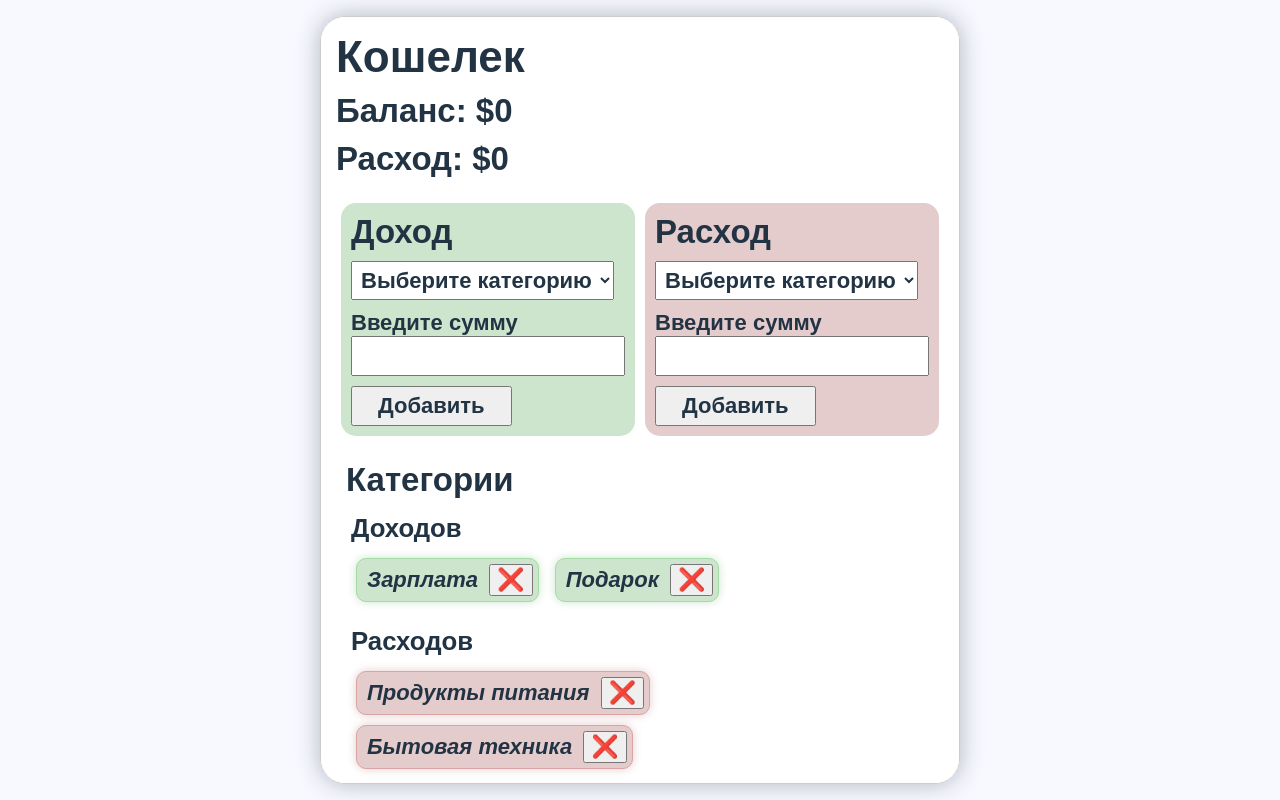
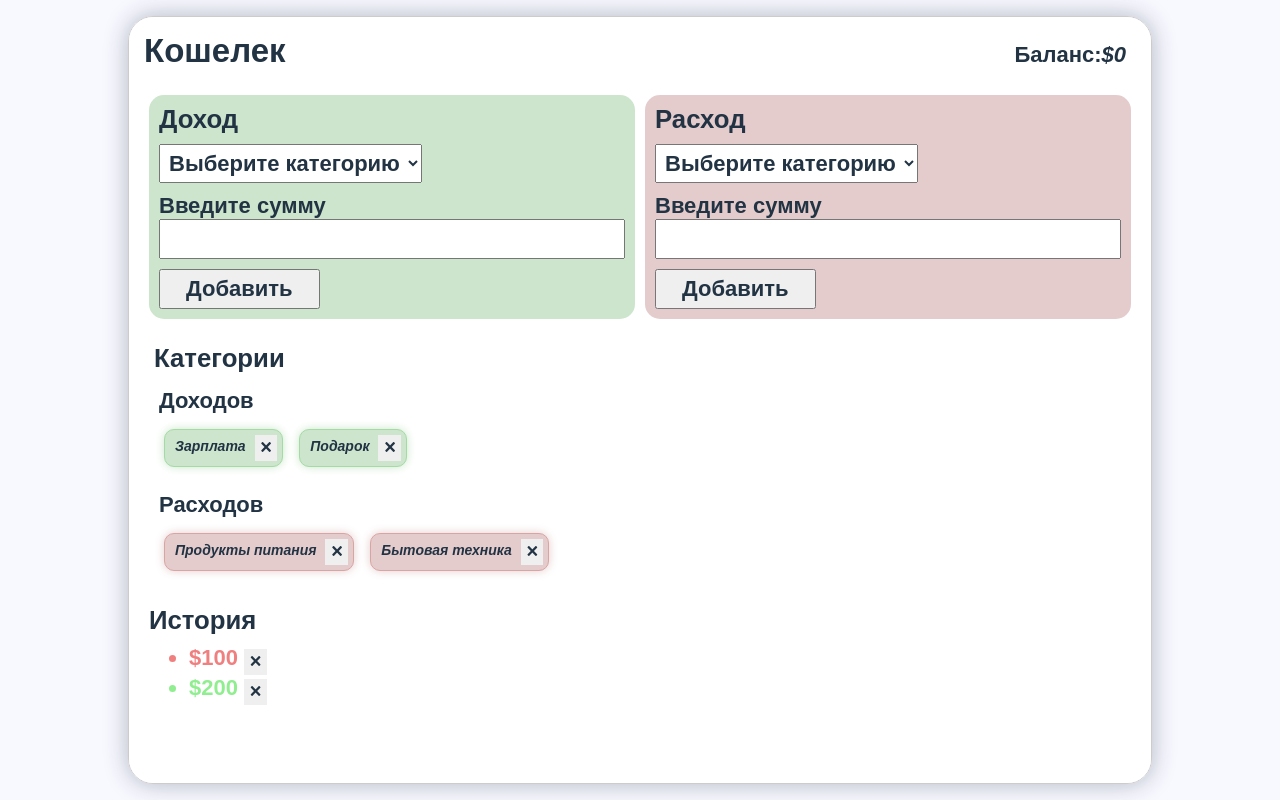
Before and after one commit to innadech/wallet, a plain HTML site: page index.html in a window 1280 px wide. Drawn offline with Linux system fonts and the light colour scheme.

Commit message:
TODOS.md

```diff
--- a/css/style.css
+++ b/css/style.css
@@ -53,7 +53,8 @@ body {
 
 .wrapper {
   min-width: 420px;
-  max-width: 840px;
+  max-width: 1280px;
+  width: 80%;
   border: 1px solid #ccc;
   box-shadow: 0 0 25px 0 #2345;
   margin: 0 auto;
@@ -108,14 +109,17 @@ input[type='number'] {
   box-shadow: 0 0 10px 0 #2345;
   cursor: default;
   margin: 5px;
+  font-size: 14px;
 }
 
 .badge > i {
   padding: 5px;
 }
 
-.badge > input[type='button'] {
+input[type='button'] {
   cursor: pointer;
+  font-size: 14px;
+  border: 0;
 }
 
 .container-income-list .badge {
--- a/index.html
+++ b/index.html
@@ -10,14 +10,13 @@
   <body>
     <div class="wrapper">
       <div class="header">
-        <h1>Кошелек</h1>
-        <h2>Баланс: <span class="income-money">$0</span></h2>
-        <h2>Расход: <span class="expense-money">$0</span></h2>
+        <h2>Кошелек</h2>
+        <h4 class="balance"><span>Баланс:</span><i>$0</i></h4>
       </div>
       <div class="main">
         <div class="top row">
           <div class="container-income-append">
-            <h2>Доход</h2>
+            <h3>Доход</h3>
             <div class="wrap-input-select">
               <select name="" id="income">
                 <option hidden selected disabled>Выберите категорию</option>
@@ -34,7 +33,7 @@
             </div>
           </div>
           <div class="container-outcome-append">
-            <h2>Расход</h2>
+            <h3>Расход</h3>
             <div class="wrap-input-select">
               <select name="" id="expense">
                 <option hidden selected disabled>Выберите категорию</option>
@@ -53,42 +52,42 @@
         </div>
         <div class="middle">
           <div class="container-categories">
-            <h2>Категории</h2>
+            <h3>Категории</h3>
             <div>
-              <h3>Доходов</h3>
+              <h4>Доходов</h4>
               <div class="container-income-list">
                 <span class="badge">
                   <i>Зарплата</i>
-                  <input type="button" value="❌" />
+                  <input type="button" value="🗙" />
                 </span>
                 <span class="badge">
                   <i>Подарок</i>
-                  <input type="button" value="❌" />
+                  <input type="button" value="🗙" />
                 </span>
               </div>
             </div>
             <div>
-              <h3>Расходов</h3>
+              <h4>Расходов</h4>
               <div class="container-outcome-list">
                 <span class="badge">
                   <i>Продукты питания</i>
-                  <input type="button" value="❌" />
+                  <input type="button" value="🗙" />
                 </span>
                 <span class="badge">
                   <i>Бытовая техника</i>
                   <span></span>
-                  <input type="button" value="❌" />
+                  <input type="button" value="🗙" />
                 </span>
               </div>
             </div>
           </div>
         </div>
         <div class="bottom">
-          <h2>История</h2>
+          <h3>История</h3>
           <div class="transaction-history">
             <ul>
-              <li class="outcome">$100 <input type="button" value="❌" /></li>
-              <li class="income">$200 <input type="button" value="❌" /></li>
+              <li class="outcome">$100 <input type="button" value="🗙" /></li>
+              <li class="income">$200 <input type="button" value="🗙" /></li>
             </ul>
           </div>
         </div>
```
Also changed, not shown: 3 other files.
